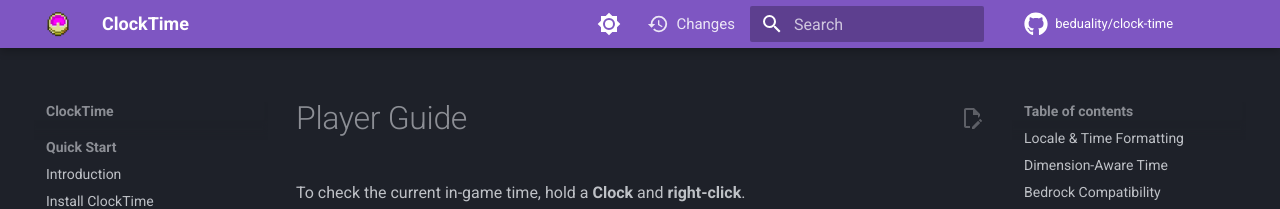
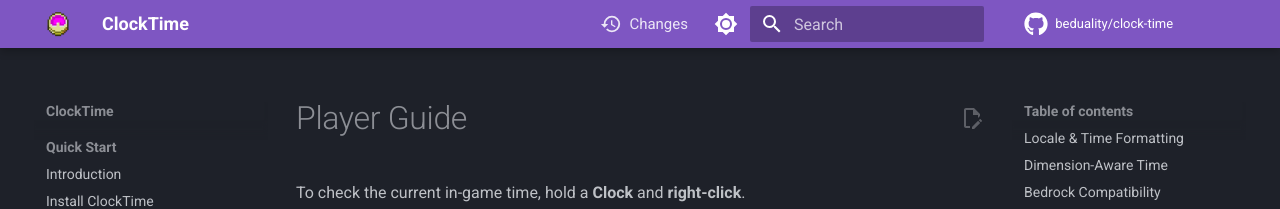
Before and after one commit to beduality/clock-gui, an MkDocs documentation site: the page built from docs/players/play.md, in a window 1280 px wide. Shown: the top 209 px of the page. Built offline with MkDocs 1.6.1 and Material for MkDocs 9.7.7, drawn with Linux system fonts in a browser that asks for light colours; comment, search, counter and statistics services are not loaded; the version menu is left out.

Commit message:
style: position Changes button on the left before theme toggle

```diff
--- a/docs/overrides/partials/header.html
+++ b/docs/overrides/partials/header.html
@@ -34,6 +34,17 @@
         </div>
       </div>
     </div>
+
+    <!-- Custom Changes Link - Positioned before palette to keep on left side of header -->
+    <div class="md-header__option">
+      <a href="{{ 'changes/' | url }}" class="md-header__button" title="Changes" style="display: flex; align-items: center; gap: 0.35rem; font-size: 0.75rem; padding: 0 0.5rem; color: var(--md-header-fg-color); opacity: 0.85; transition: opacity 0.25s;" onmouseover="this.style.opacity='1'" onmouseout="this.style.opacity='0.85'">
+        <span class="twemoji" style="width: 1.1rem; height: 1.1rem; display: flex; align-items: center; fill: currentColor;">
+          {% include ".icons/material/history.svg" %}
+        </span>
+        <span style="font-weight: 500;">Changes</span>
+      </a>
+    </div>
+
     {% if config.theme.palette %}
       {% if not config.theme.palette is mapping %}
         {% include "partials/palette.html" %}
@@ -42,14 +53,6 @@
     {% if not config.theme.palette is mapping %}
       {% include "partials/javascripts/palette.html" %}
     {% endif %}
-    <!-- Custom Changes Link - Positioned next to Version Dropdown -->
-    <a href="{{ 'changes/' | url }}" class="md-header__button" title="Changes" style="display: flex; align-items: center; gap: 0.35rem; font-size: 0.75rem; padding: 0 0.5rem; margin-right: 0.25rem; color: var(--md-header-fg-color); opacity: 0.85; transition: opacity 0.25s;" onmouseover="this.style.opacity='1'" onmouseout="this.style.opacity='0.85'">
-      <span class="twemoji" style="width: 1.1rem; height: 1.1rem; display: flex; align-items: center; fill: currentColor;">
-        {% include ".icons/material/history.svg" %}
-      </span>
-      <span style="font-weight: 500;">Changes</span>
-    </a>
-
     {% if config.extra.alternate %}
       {% include "partials/alternate.html" %}
     {% endif %}
```
